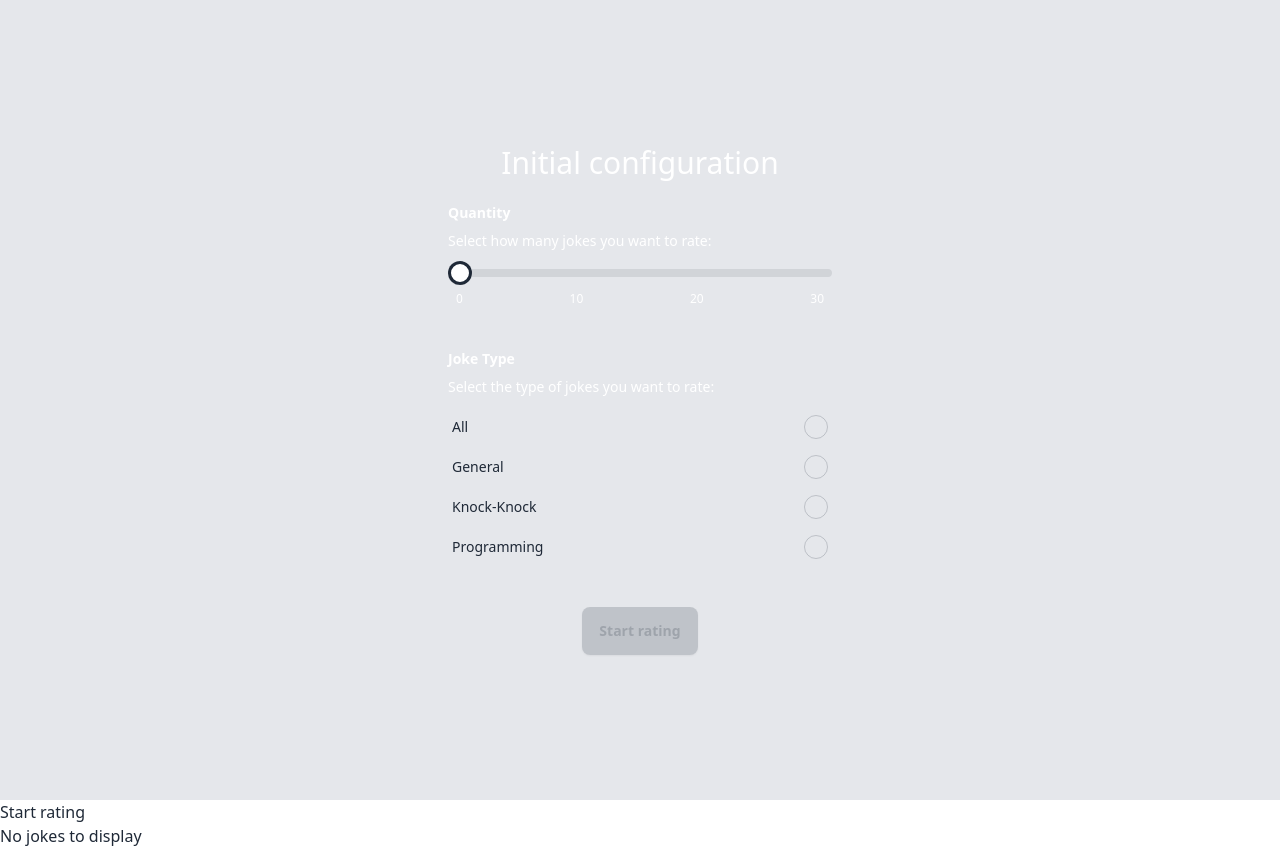
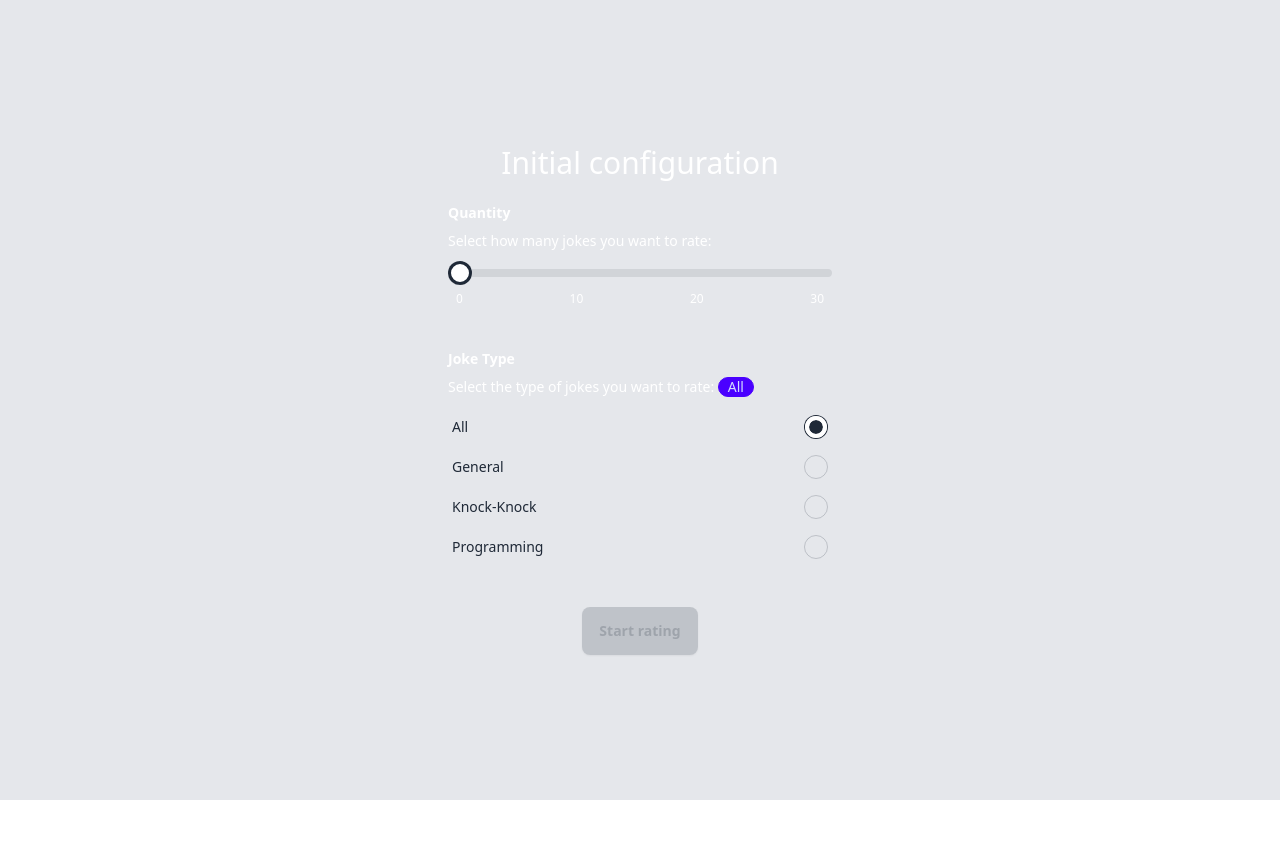
Before and after one commit to elvisss/joke-rating-app, a Vue app: page /#/ in a window 1280 px wide. Both pictures are taken after a click on the button "Get Started". After the commit the page ends 800 px from the top, so only its background shows below. Built offline with nearby package versions, Linux system fonts and the light colour scheme.

Commit message:
fixing types

```diff
--- a/src/components/JokeConfig.vue
+++ b/src/components/JokeConfig.vue
@@ -2,7 +2,7 @@
   <div class="w-96">
     <h2 class="text-3xl mb-5 text-center">Initial configuration</h2>
 
-    <form class="space-y-10" @submit.prevent="$emit('completed')">
+    <form class="space-y-10" @submit.prevent="handleSubmit">
       <fieldset>
         <legend class="text-sm font-semibold leading-6 text-white-900">
           Quantity
@@ -68,15 +68,22 @@
 </template>
 
 <script setup lang="ts">
-import { JokeType } from '@/types.d'
+import { JOKE_TYPES } from '@/constants'
+import type { JokeType } from '@/types'
 import { ref, computed } from 'vue'
 
-defineEmits(['completed'])
+const emit = defineEmits<{
+  (e: 'completed', payload: { jokeType: JokeType, jokesQuantity: number }): void
+}>()
 
-const jokeTypes = Object.values(JokeType)
+const jokeTypes = Object.values(JOKE_TYPES)
 
-const jokeType = ref<JokeType>()
+const jokeType = ref<JokeType>('all')
 const jokesQuantity = ref(0)
 
 const disabledButton = computed(() => !jokeType.value || jokesQuantity.value === 0)
+
+function handleSubmit() {
+  emit('completed', { jokeType: jokeType.value, jokesQuantity: jokesQuantity.value})
+}
 </script>
--- /dev/null
+++ b/src/constants.ts
@@ -0,0 +1,6 @@
+export enum JOKE_TYPES {
+  all = 'all',
+  general = 'general',
+  'knock-knock' = 'knock-knock',
+  programming = 'programming',
+}
--- a/src/types.d.ts
+++ b/src/types.d.ts
@@ -1,11 +1,7 @@
+import type { JOKE_TYPES } from './constants'
+
+export type JokeType = keyof typeof JOKE_TYPES
 export type JokeId = number
-
-export enum JokeType {
-  All = 'all',
-  General = 'general',
-  KnockKnock = 'knock-knock',
-  Programming = 'programming',
-}
 
 export interface Joke {
   id: JokeId
--- a/src/views/HomeView.vue
+++ b/src/views/HomeView.vue
@@ -2,25 +2,19 @@
   <div
     class="h-screen w-screen flex items-center justify-center text-white px-14"
   >
-    <template v-if="status === 'initial'">
+    <template v-if="configState === 'initial'">
       <JokeHero
         title="Joke App Rating"
         description="This is a simple app that allows you to rate jokes."
-        @completed="status = 'selection'"
+        @completed="configState = 'selection'"
       />
     </template>
 
-    <template v-if="status === 'selection'">
-      <JokeConfig
-        @completed="status = 'started'"
-      />
+    <template v-if="configState === 'selection'">
+      <JokeConfig @completed="handleConfigCompleted" />
     </template>
-  </div>
 
-  <div>
-    <button type="button" @click="fetchJokes">Start rating</button>
-  </div>
-
+    <template v-if="configState === 'started'">
       <div v-if="isLoading">Loading...</div>
       <div v-else-if="isError">Error</div>
 
@@ -33,20 +27,29 @@
 
       <div v-else>No jokes to display</div>
     </template>
+  </div>
+</template>
 
 <script setup lang="ts">
 import { ref } from 'vue'
 import { useJokes } from '../composables/useJokes'
-import { JokeType } from '@/types.d'
+import type { JokeType } from '@/types'
 import JokeHero from '@/components/JokeHero.vue'
 import JokeConfig from '@/components/JokeConfig.vue'
 
-type Status = 'initial' | 'selection' | 'started'
+type ConfigState = 'initial' | 'selection' | 'started'
 
-const status = ref<Status>('initial')
+const configState = ref<ConfigState>('initial')
 
-const jokeType = ref<JokeType>(JokeType.All)
+const jokeType = ref<JokeType>('all')
 const jokesQuantity = ref(0)
+
+function handleConfigCompleted({ jokeType: type, jokesQuantity: quantity }: { jokeType: JokeType, jokesQuantity: number }) {
+  configState.value = 'started'
+  jokeType.value = type
+  jokesQuantity.value = quantity
+  fetchJokes()
+}
 
 const { isLoading, isError, jokes, fetchJokes } = useJokes(
   jokeType,
```
Lines whose indentation alone changed are shown as unchanged.
